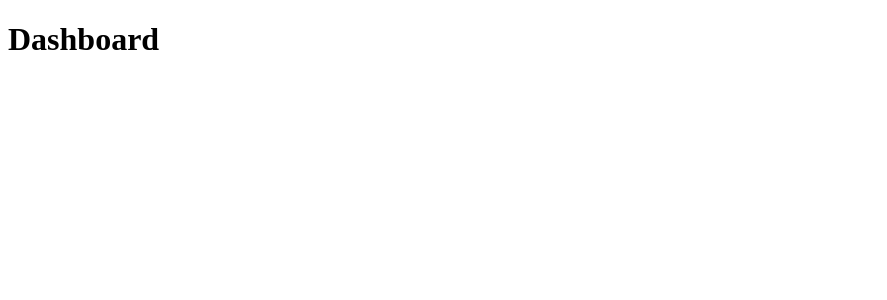
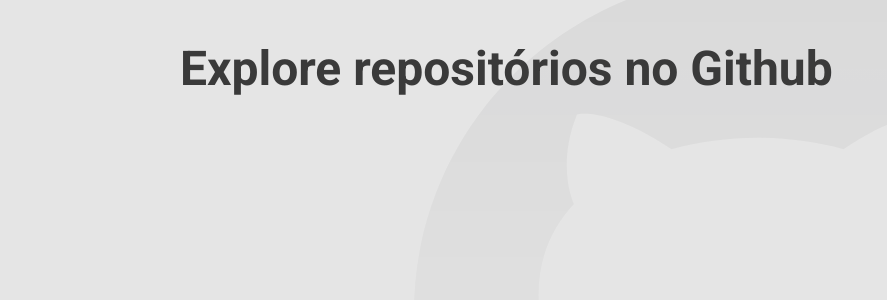
Before and after one commit to tmegumi/github-explorer, a React (Create React App) app: page / in a window 1280 px wide. Shown: the top 300 px of the page, without its empty margins (0-887 px from the left). Built offline with nearby package versions, Linux system fonts and the light colour scheme.

Commit message:
feat(style): create component styles to the application

```diff
--- a/package.json
+++ b/package.json
@@ -20,6 +20,7 @@
     "react-dom": "^16.13.1",
     "react-router-dom": "^5.2.0",
     "react-scripts": "3.4.1",
+    "styled-components": "^5.1.1",
     "typescript": "~3.7.2"
   },
   "scripts": {
@@ -42,6 +43,7 @@
   },
   "devDependencies": {
     "@types/react-router-dom": "^5.1.5",
+    "@types/styled-components": "^5.1.1",
     "eslint": "6.8.0",
     "eslint-config-prettier": "^6.11.0",
     "eslint-import-resolver-typescript": "^2.0.0",
--- a/public/index.html
+++ b/public/index.html
@@ -6,6 +6,8 @@
     <meta name="theme-color" content="#3A3A3A" />
 
     <title>Github Explorer</title>
+
+    <link href="https://fonts.googleapis.com/css2?family=Roboto:wght@400;700&display=swap" rel="stylesheet">
   </head>
   <body>
     <noscript>You need to enable JavaScript to run this app.</noscript>
--- a/src/App.tsx
+++ b/src/App.tsx
@@ -1,12 +1,16 @@
 import React from 'react';
 import { BrowserRouter } from 'react-router-dom';
 
+import GlobalStyle from './styles/global';
 import Routes from './routes';
 
 const App: React.FC = () => (
-  <BrowserRouter>
-    <Routes />
-  </BrowserRouter>
+  <>
+    <BrowserRouter>
+      <Routes />
+    </BrowserRouter>
+    <GlobalStyle />
+  </>
 );
 
 export default App;
--- a/src/pages/Dashboard/index.tsx
+++ b/src/pages/Dashboard/index.tsx
@@ -1,7 +1,9 @@
 import React from 'react';
 
+import { Title } from './styles';
+
 const Dashboard: React.FC = () => {
-  return <h1>Dashboard</h1>;
+  return <Title>Explore repositórios no Github</Title>;
 };
 
 export default Dashboard;
--- /dev/null
+++ b/src/pages/Dashboard/styles.ts
@@ -0,0 +1,6 @@
+import styled from 'styled-components';
+
+export const Title = styled.h1`
+  font-size: 48px;
+  color: #3a3a3a;
+`;
--- /dev/null
+++ b/src/styles/global.ts
@@ -0,0 +1,31 @@
+import { createGlobalStyle } from 'styled-components';
+
+import githubBackground from '../assets/github-background.svg';
+
+export default createGlobalStyle`
+  * {
+    margin: 0;
+    padding: 0;
+    outline: 0;
+    box-sizing: border-box;
+  }
+
+  body {
+    background: #E5E5E5 url(${githubBackground}) no-repeat 70% top;
+    -webkit-font-smoothing: antialiased;
+  }
+
+  body, input, button {
+    font: 16px Roboto, sans-serif;
+  }
+
+  #root {
+    max-width: 960px;
+    margin: 0 auto;
+    padding 40px 20px;
+  }
+
+  button {
+    cursor: pointer;
+  }
+`;
```
Also changed, not shown: src/assets/github-background.svg (added), 1 other file (tests, documents, lock files or other folders).
